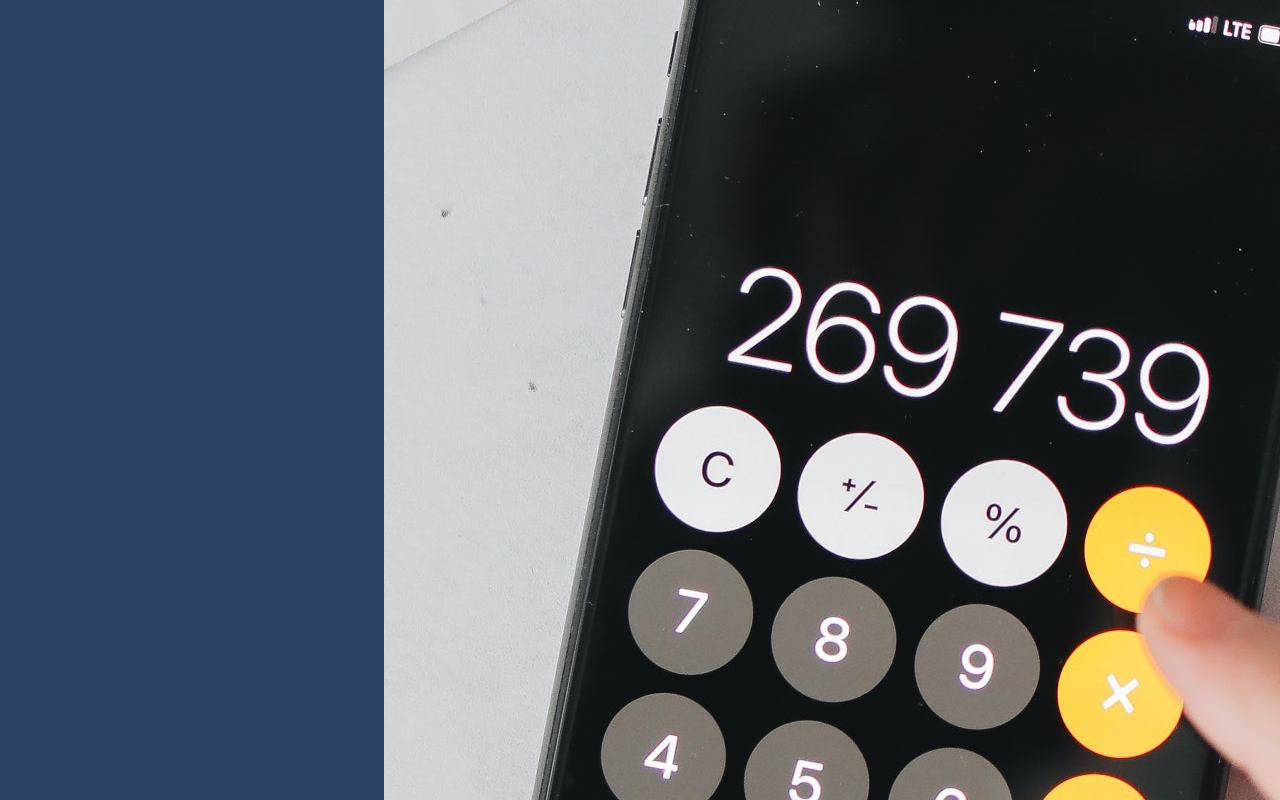
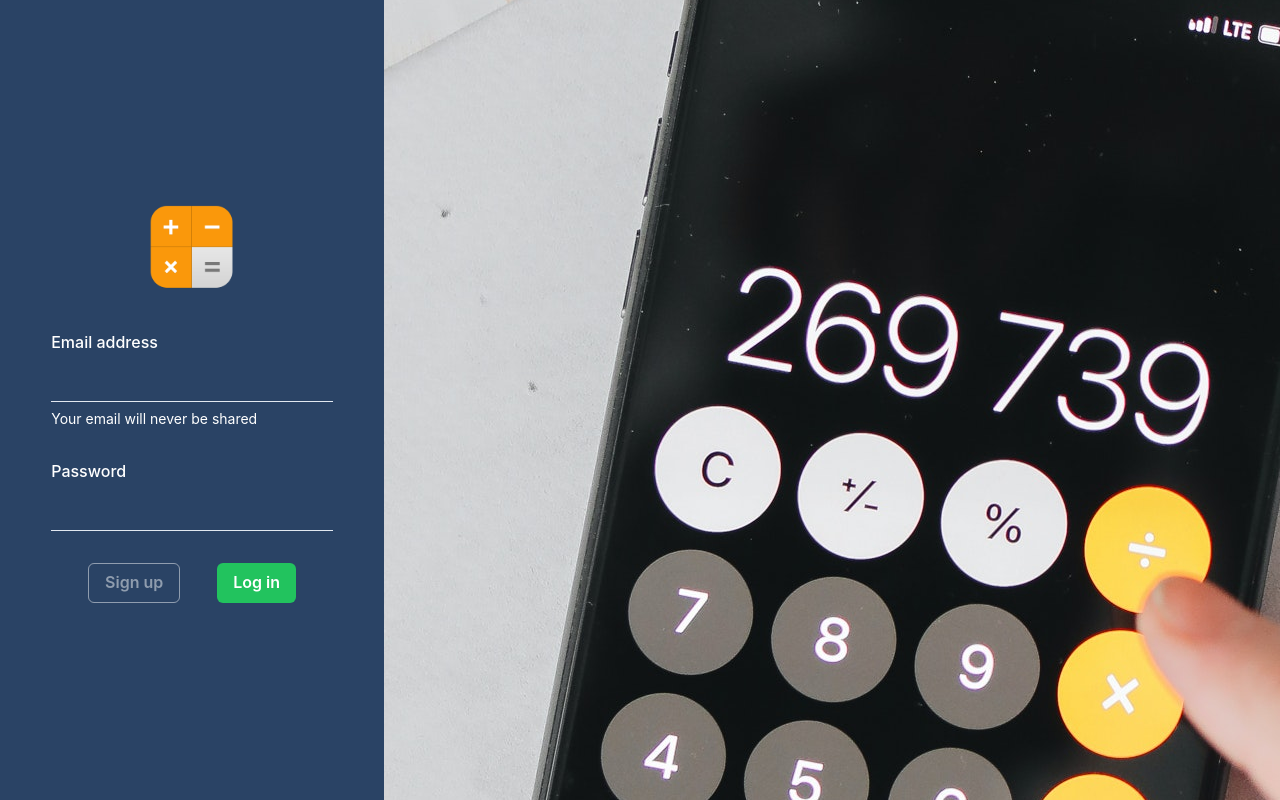
Before and after one commit to Captainmango/calculo-fe, a Next.js app: page / in a window 1280 px wide. Built offline with nearby package versions, Linux system fonts and the light colour scheme.

Commit message:
Created login form

```diff
--- /dev/null
+++ b/components/Forms/UserAccounts/login.tsx
@@ -0,0 +1,30 @@
+import { FormControl, FormHelperText, FormLabel, Input, Box, Button } from '@chakra-ui/react'
+import React from 'react'
+
+const LoginForm = () => {
+    return (
+        <Box w="80%">
+            <form>
+                <FormControl py="8">
+                    <FormLabel htmlFor='email' color="white">Email address</FormLabel>
+                    <Input variant="flushed" id='email' type='email' color="white" />
+                    <FormHelperText color="white">Your email will never be shared</FormHelperText>
+                </FormControl>
+                <FormControl>
+                    <FormLabel htmlFor='password' color="white">Password</FormLabel>
+                    <Input variant="flushed" id='password' type='password' color="white" />
+                </FormControl>
+                <Box w="100%" pt="8" display="flex" justifyContent="space-evenly">
+                    <Button colorScheme="whiteAlpha" variant="outline">
+                        Sign up
+                    </Button>
+                    <Button colorScheme="whatsapp">
+                        Log in
+                    </Button>
+                </Box>
+            </form>
+        </Box>
+    )
+}
+
+export default LoginForm
--- a/pages/index.tsx
+++ b/pages/index.tsx
@@ -1,16 +1,20 @@
-import { Box } from '@chakra-ui/react';
+import { Box, Container, Icon } from '@chakra-ui/react';
 import type { NextPage } from 'next'
 import Image from 'next/image';
 import money from '../public/money2.jpg'
-import TwoColumn from '../components/layout/TwoColumn';
+import TwoColumn from '../components/Layout/TwoColumn';
+import LoginForm from '../components/Forms/UserAccounts/login';
 
 const Index: NextPage = () => {
 
   return (
     <>
       <Box display="flex">
-        <Box w="30%" h="100vh" bg="blue.800">
-
+        <Box display="flex" flexDirection="column" justifyContent="space-around" w="30%" h="100vh" bg="blue.800">
+          <Container centerContent>
+            <Image src="/calculo_logo 1.svg" alt="Calculo icon" width="100" height="100" />
+            <LoginForm />
+          </Container>
         </Box>
         <Box bgImg="url('money.jpg')" bgPos="center" w="70%" h="100vh">
         </Box>
```
Also changed, not shown: components/Layout/TwoColumn.tsx (renamed from components/layout/TwoColumn.tsx).
